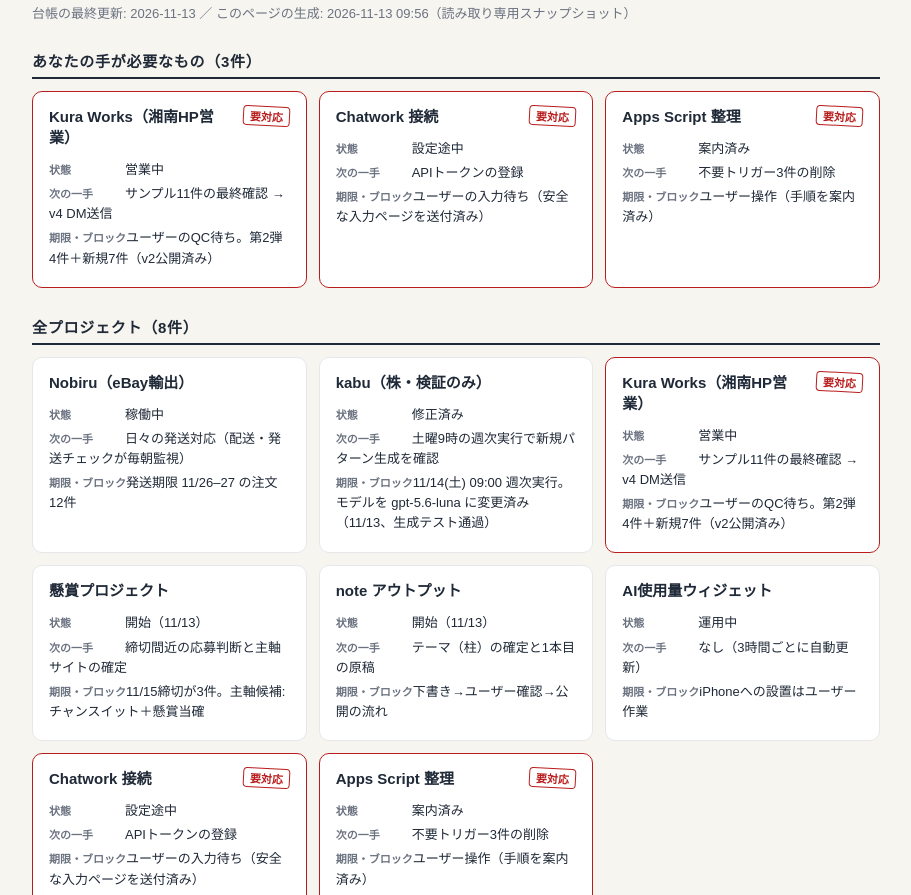
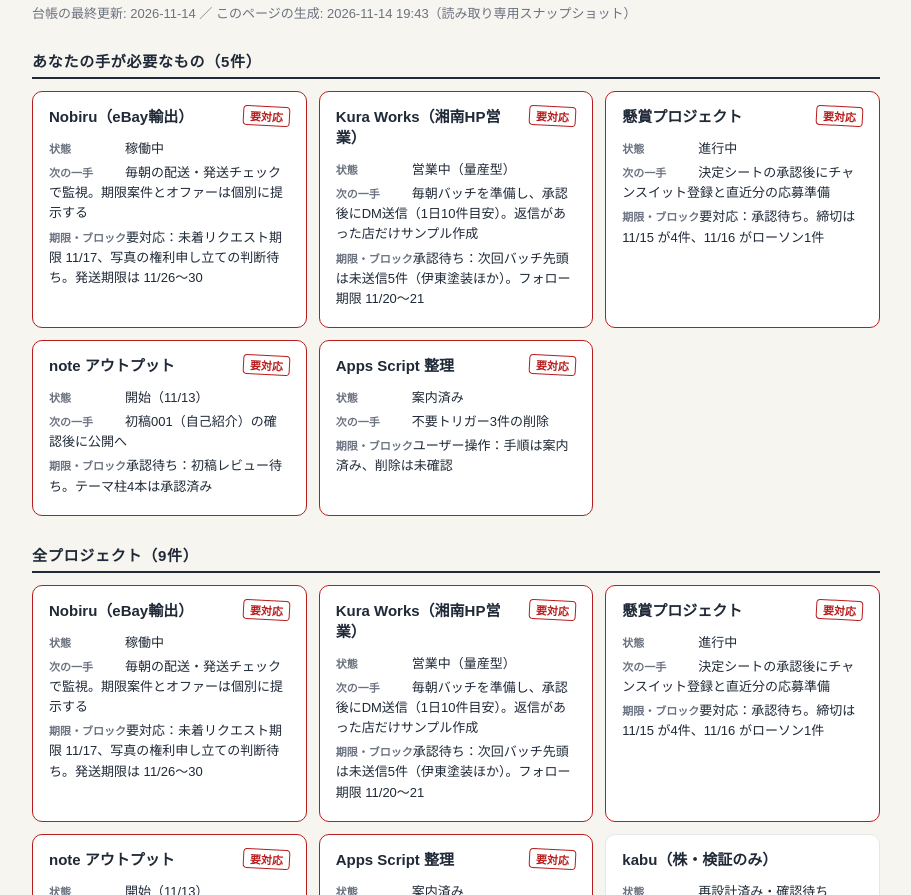
Before and after one commit to hiroship/project-dashboard, a plain HTML site: page index.html in a window 1280 px wide. Shown: the part 57-952 px from the top of the page, without its empty margins (184-1095 px from the left). Drawn offline with Linux system fonts and the light colour scheme.

Commit message:
Update dashboard snapshot 2026-11-14 19:43

```diff
--- a/index.html
+++ b/index.html
@@ -30,78 +30,96 @@
 <div class="wrap">
 <header>
   <h1>プロジェクト管理</h1>
-  <p>台帳の最終更新: 2026-11-13 ／ このページの生成: 2026-11-13 09:56（読み取り専用スナップショット）</p>
+  <p>台帳の最終更新: 2026-11-14 ／ このページの生成: 2026-11-14 19:43（読み取り専用スナップショット）</p>
 </header>
-<h2>あなたの手が必要なもの（3件）</h2>
+<h2>あなたの手が必要なもの（5件）</h2>
 <div class="grid">
 <article class="card attention">
-  <div class="card-head"><h3>Kura Works（湘南HP営業）</h3><span class="stamp">要対応</span></div>
-  <p class="status"><span class="label">状態</span>営業中</p>
-  <p><span class="label">次の一手</span>サンプル11件の最終確認 → v4 DM送信</p>
-  <p><span class="label">期限・ブロック</span>ユーザーのQC待ち。第2弾4件＋新規7件（v2公開済み）</p>
+  <div class="card-head"><h3>Nobiru（eBay輸出）</h3><span class="stamp">要対応</span></div>
+  <p class="status"><span class="label">状態</span>稼働中</p>
+  <p><span class="label">次の一手</span>毎朝の配送・発送チェックで監視。期限案件とオファーは個別に提示する</p>
+  <p><span class="label">期限・ブロック</span>要対応：未着リクエスト期限 11/17、写真の権利申し立ての判断待ち。発送期限は 11/26〜30</p>
 </article>
 <article class="card attention">
-  <div class="card-head"><h3>Chatwork 接続</h3><span class="stamp">要対応</span></div>
-  <p class="status"><span class="label">状態</span>設定途中</p>
-  <p><span class="label">次の一手</span>APIトークンの登録</p>
-  <p><span class="label">期限・ブロック</span>ユーザーの入力待ち（安全な入力ページを送付済み）</p>
+  <div class="card-head"><h3>Kura Works（湘南HP営業）</h3><span class="stamp">要対応</span></div>
+  <p class="status"><span class="label">状態</span>営業中（量産型）</p>
+  <p><span class="label">次の一手</span>毎朝バッチを準備し、承認後にDM送信（1日10件目安）。返信があった店だけサンプル作成</p>
+  <p><span class="label">期限・ブロック</span>承認待ち：次回バッチ先頭は未送信5件（伊東塗装ほか）。フォロー期限 11/20〜21</p>
+</article>
+<article class="card attention">
+  <div class="card-head"><h3>懸賞プロジェクト</h3><span class="stamp">要対応</span></div>
+  <p class="status"><span class="label">状態</span>進行中</p>
+  <p><span class="label">次の一手</span>決定シートの承認後にチャンスイット登録と直近分の応募準備</p>
+  <p><span class="label">期限・ブロック</span>要対応：承認待ち。締切は 11/15 が4件、11/16 がローソン1件</p>
+</article>
+<article class="card attention">
+  <div class="card-head"><h3>note アウトプット</h3><span class="stamp">要対応</span></div>
+  <p class="status"><span class="label">状態</span>開始（11/13）</p>
+  <p><span class="label">次の一手</span>初稿001（自己紹介）の確認後に公開へ</p>
+  <p><span class="label">期限・ブロック</span>承認待ち：初稿レビュー待ち。テーマ柱4本は承認済み</p>
 </article>
 <article class="card attention">
   <div class="card-head"><h3>Apps Script 整理</h3><span class="stamp">要対応</span></div>
   <p class="status"><span class="label">状態</span>案内済み</p>
   <p><span class="label">次の一手</span>不要トリガー3件の削除</p>
-  <p><span class="label">期限・ブロック</span>ユーザー操作（手順を案内済み）</p>
+  <p><span class="label">期限・ブロック</span>ユーザー操作：手順は案内済み、削除は未確認</p>
 </article>
 </div>
-<h2>全プロジェクト（8件）</h2>
+<h2>全プロジェクト（9件）</h2>
 <div class="grid">
-<article class="card">
-  <div class="card-head"><h3>Nobiru（eBay輸出）</h3></div>
+<article class="card attention">
+  <div class="card-head"><h3>Nobiru（eBay輸出）</h3><span class="stamp">要対応</span></div>
   <p class="status"><span class="label">状態</span>稼働中</p>
-  <p><span class="label">次の一手</span>日々の発送対応（配送・発送チェックが毎朝監視）</p>
-  <p><span class="label">期限・ブロック</span>発送期限 11/26–27 の注文12件</p>
+  <p><span class="label">次の一手</span>毎朝の配送・発送チェックで監視。期限案件とオファーは個別に提示する</p>
+  <p><span class="label">期限・ブロック</span>要対応：未着リクエスト期限 11/17、写真の権利申し立ての判断待ち。発送期限は 11/26〜30</p>
+</article>
+<article class="card attention">
+  <div class="card-head"><h3>Kura Works（湘南HP営業）</h3><span class="stamp">要対応</span></div>
+  <p class="status"><span class="label">状態</span>営業中（量産型）</p>
+  <p><span class="label">次の一手</span>毎朝バッチを準備し、承認後にDM送信（1日10件目安）。返信があった店だけサンプル作成</p>
+  <p><span class="label">期限・ブロック</span>承認待ち：次回バッチ先頭は未送信5件（伊東塗装ほか）。フォロー期限 11/20〜21</p>
+</article>
+<article class="card attention">
+  <div class="card-head"><h3>懸賞プロジェクト</h3><span class="stamp">要対応</span></div>
+  <p class="status"><span class="label">状態</span>進行中</p>
+  <p><span class="label">次の一手</span>決定シートの承認後にチャンスイット登録と直近分の応募準備</p>
+  <p><span class="label">期限・ブロック</span>要対応：承認待ち。締切は 11/15 が4件、11/16 がローソン1件</p>
+</article>
+<article class="card attention">
+  <div class="card-head"><h3>note アウトプット</h3><span class="stamp">要対応</span></div>
+  <p class="status"><span class="label">状態</span>開始（11/13）</p>
+  <p><span class="label">次の一手</span>初稿001（自己紹介）の確認後に公開へ</p>
+  <p><span class="label">期限・ブロック</span>承認待ち：初稿レビュー待ち。テーマ柱4本は承認済み</p>
+</article>
+<article class="card attention">
+  <div class="card-head"><h3>Apps Script 整理</h3><span class="stamp">要対応</span></div>
+  <p class="status"><span class="label">状態</span>案内済み</p>
+  <p><span class="label">次の一手</span>不要トリガー3件の削除</p>
+  <p><span class="label">期限・ブロック</span>ユーザー操作：手順は案内済み、削除は未確認</p>
 </article>
 <article class="card">
   <div class="card-head"><h3>kabu（株・検証のみ）</h3></div>
-  <p class="status"><span class="label">状態</span>修正済み</p>
-  <p><span class="label">次の一手</span>土曜9時の週次実行で新規パターン生成を確認</p>
-  <p><span class="label">期限・ブロック</span>11/14(土) 09:00 週次実行。モデルを gpt-5.6-luna に変更済み（11/13、生成テスト通過）</p>
-</article>
-<article class="card attention">
-  <div class="card-head"><h3>Kura Works（湘南HP営業）</h3><span class="stamp">要対応</span></div>
-  <p class="status"><span class="label">状態</span>営業中</p>
-  <p><span class="label">次の一手</span>サンプル11件の最終確認 → v4 DM送信</p>
-  <p><span class="label">期限・ブロック</span>ユーザーのQC待ち。第2弾4件＋新規7件（v2公開済み）</p>
-</article>
-<article class="card">
-  <div class="card-head"><h3>懸賞プロジェクト</h3></div>
-  <p class="status"><span class="label">状態</span>開始（11/13）</p>
-  <p><span class="label">次の一手</span>締切間近の応募判断と主軸サイトの確定</p>
-  <p><span class="label">期限・ブロック</span>11/15締切が3件。主軸候補: チャンスイット＋懸賞当確</p>
-</article>
-<article class="card">
-  <div class="card-head"><h3>note アウトプット</h3></div>
-  <p class="status"><span class="label">状態</span>開始（11/13）</p>
-  <p><span class="label">次の一手</span>テーマ（柱）の確定と1本目の原稿</p>
-  <p><span class="label">期限・ブロック</span>下書き→ユーザー確認→公開の流れ</p>
+  <p class="status"><span class="label">状態</span>再設計済み・確認待ち</p>
+  <p><span class="label">次の一手</span>11/21(土) 09:00 の週次実行が統合確認。結果は同日朝に報告する</p>
+  <p><span class="label">期限・ブロック</span>ブロックなし。モデル3モデル体制・プリフライト付きで再設計済み（11/14）</p>
 </article>
 <article class="card">
   <div class="card-head"><h3>AI使用量ウィジェット</h3></div>
   <p class="status"><span class="label">状態</span>運用中</p>
   <p><span class="label">次の一手</span>なし（3時間ごとに自動更新）</p>
-  <p><span class="label">期限・ブロック</span>iPhoneへの設置はユーザー作業</p>
+  <p><span class="label">期限・ブロック</span>iPhoneへの設置は任意。急ぎではない</p>
 </article>
-<article class="card attention">
-  <div class="card-head"><h3>Chatwork 接続</h3><span class="stamp">要対応</span></div>
-  <p class="status"><span class="label">状態</span>設定途中</p>
-  <p><span class="label">次の一手</span>APIトークンの登録</p>
-  <p><span class="label">期限・ブロック</span>ユーザーの入力待ち（安全な入力ページを送付済み）</p>
+<article class="card">
+  <div class="card-head"><h3>stock-strategy-lab（株・別検証）</h3></div>
+  <p class="status"><span class="label">状態</span>休眠中</p>
+  <p><span class="label">次の一手</span>再開する場合は実データ取り込みから</p>
+  <p><span class="label">期限・ブロック</span>約2か月、実データ取り込み待ち。日次ジョブのみ稼働</p>
 </article>
-<article class="card attention">
-  <div class="card-head"><h3>Apps Script 整理</h3><span class="stamp">要対応</span></div>
-  <p class="status"><span class="label">状態</span>案内済み</p>
-  <p><span class="label">次の一手</span>不要トリガー3件の削除</p>
-  <p><span class="label">期限・ブロック</span>ユーザー操作（手順を案内済み）</p>
+<article class="card">
+  <div class="card-head"><h3>Chatwork 接続</h3></div>
+  <p class="status"><span class="label">状態</span>完了（11/13）</p>
+  <p><span class="label">次の一手</span>なし。必要になったらルーム確認・送信に使う</p>
+  <p><span class="label">期限・ブロック</span>送信機能は未テスト。使うときに宛先と文面を確認する</p>
 </article>
 </div>
 <footer>編集は Muse のダッシュボード（Space「プロジェクト管理」）で。台帳: workspace/projects/PROJECTS.md</footer>
```
